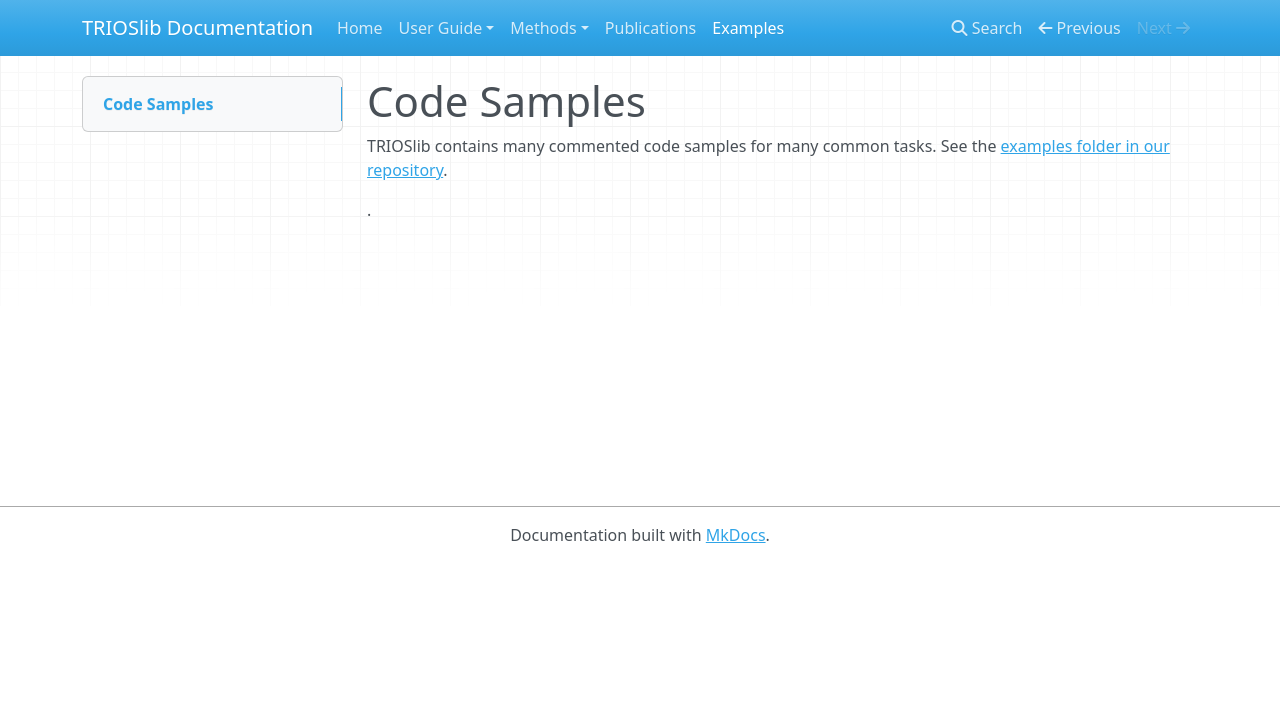
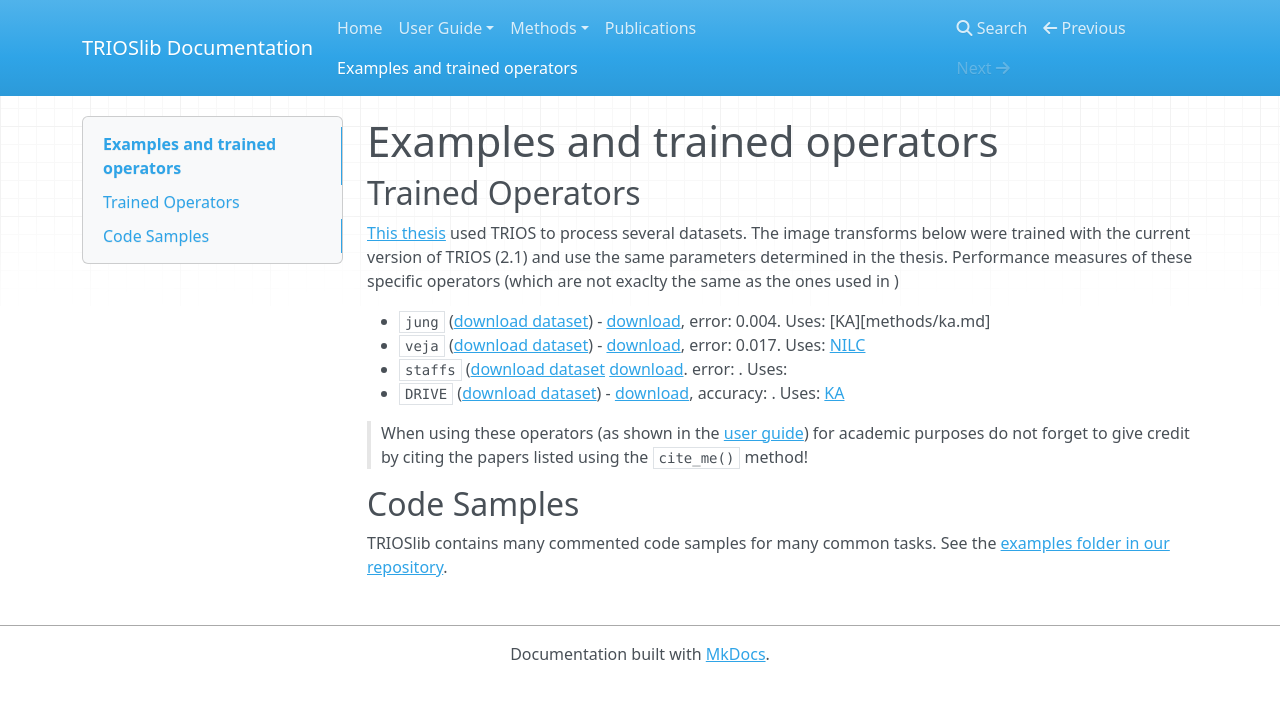
Before and after one commit to trioslib/trios, an MkDocs documentation site: the page built from docs/examples.md, in a window 1280 px wide. Shown: the top 701 px of the page. Built offline with MkDocs 1.6.1, drawn with Linux system fonts in a browser that asks for light colours; nearby versions of some CDN libraries; old or Windows-style settings are respelled for this version of MkDocs.

Commit message:
Examples page now has links to trained operators (still not in the repo)

```diff
--- a/docs/examples.md
+++ b/docs/examples.md
@@ -1,6 +1,18 @@
-# Code Samples
+# Examples and trained operators
+
+## Trained Operators
+
+[This thesis](http://www.teses.usp.br/teses/disponiveis/45/45134/tde-21082017-111455/en.php) used TRIOS to process several datasets. The image transforms below were trained with the current version of TRIOS (2.1) and use the same parameters determined in the thesis. Performance measures of these specific operators (which are not exaclty the same as the ones used in )
+
+
+* `jung` ([download dataset](http://vision.ime.usp.br/projects/trios/)) - [download](..), error: 0.004. Uses: [KA][methods/ka.md]
+* `veja` ([download dataset](http://vision.ime.usp.br/projects/trios/)) - [download](..), error: 0.017. Uses: [NILC](methods/nilc.md)
+* `staffs` ([download dataset](http://www.cvc.uab.es/cvcmuscima/competition2013/index.htm) [download](ad). error: . Uses:
+* `DRIVE` ([download dataset](https://www.isi.uu.nl/Research/Databases/DRIVE/)) - [download](ad), accuracy: . Uses: [KA](methods/ka.md)
+
+> When using these operators (as shown in the [user guide](user-guide/using_trained_operators.md)) for academic purposes do not forget to give credit by citing the papers listed using the `cite_me()` method!
+
+## Code Samples
 
 TRIOSlib contains many commented code samples for many common tasks. See the
 [examples folder in our repository](http://www.github.com/trioslib/trios/tree/master/examples).
-
-.
--- a/mkdocs.yml
+++ b/mkdocs.yml
@@ -14,10 +14,8 @@ pages:
         - 'ISI': methods/ISI.md
         - 'NILC': methods/nilc.md
 
-
-
     - Publications: 'publications-using-trioslib.md'
-    - Examples: 'examples.md'
+    - Examples and trained operators: 'examples.md'
 
 extra_javascript:
     - https://cdnjs.cloudflare.com/ajax/libs/mathjax/2.7.2/MathJax.js?config=TeX-AMS-MML_HTMLorMML
```
